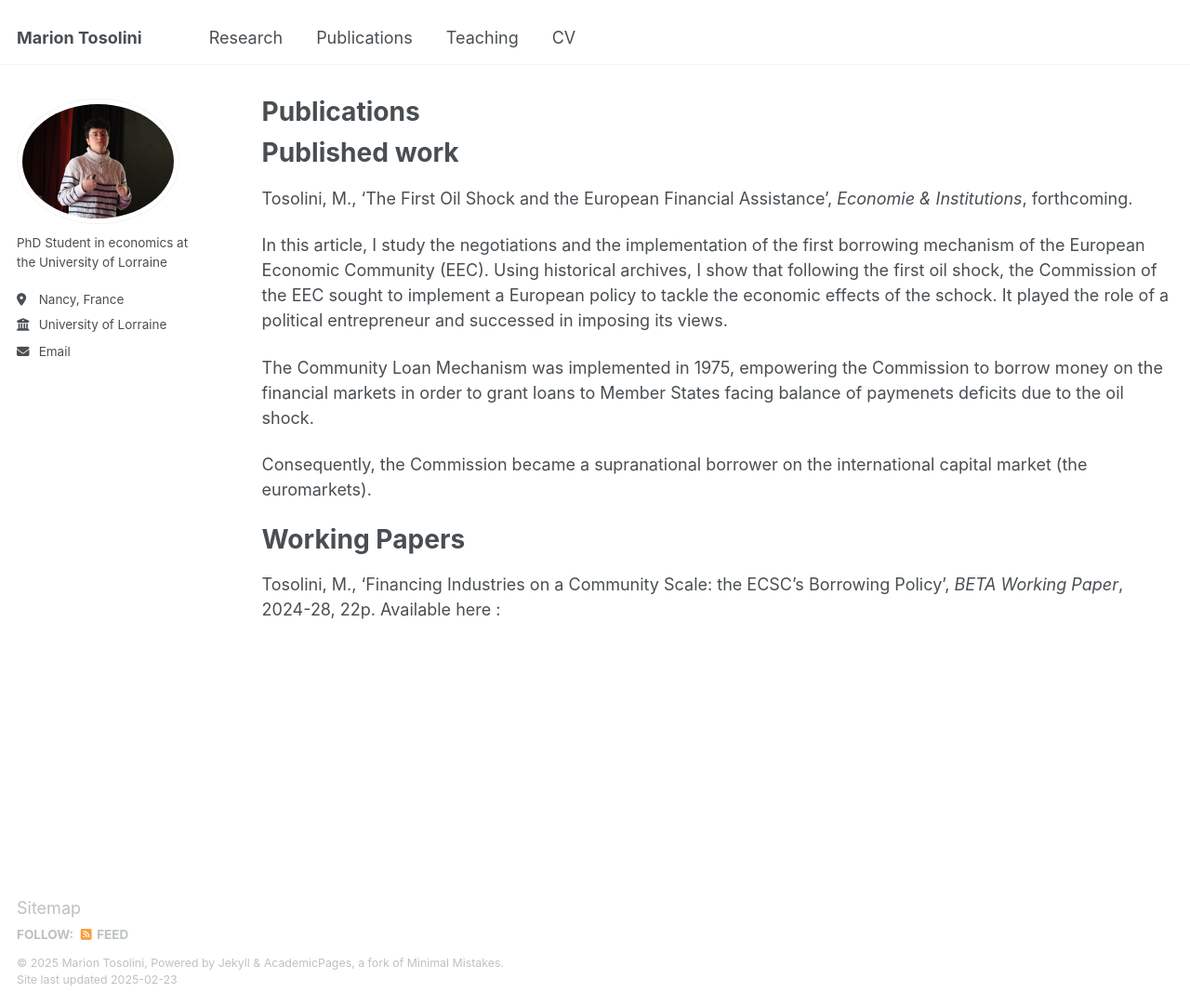
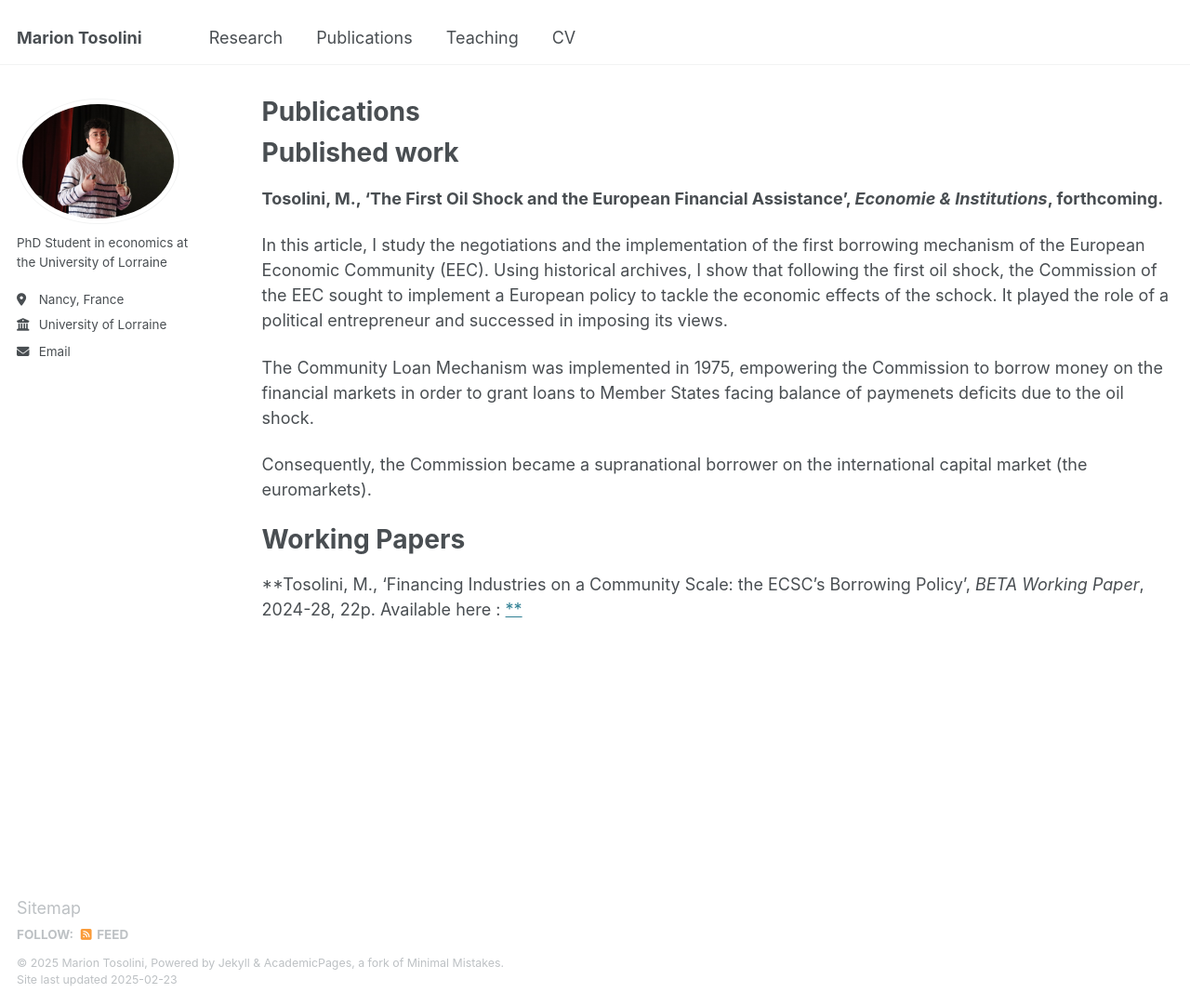
Before and after one commit to tosolini-marion/tosolini-marion.github.io, a Jekyll site: the page built from _pages/publications.md, in a window 1280 px wide and 1082 px high. Shown: the whole window at 93% size. Built offline with Jekyll 4.4.1, drawn with Linux system fonts in a browser that asks for light colours.

Commit message:
Update publications.md

```diff
--- a/_pages/publications.md
+++ b/_pages/publications.md
@@ -7,8 +7,7 @@ author_profile: true
 
 Published work
 ===
-Tosolini, M., 'The First Oil Shock and the European Financial Assistance', _Economie & Institutions_, forthcoming.
-
+**Tosolini, M., 'The First Oil Shock and the European Financial Assistance', _Economie & Institutions_, forthcoming.**
 
 In this article, I study the negotiations and the implementation of the first borrowing mechanism of the European Economic Community (EEC). Using historical archives, I show that following the first oil shock, the Commission of the EEC sought to implement a European policy to tackle the economic effects of the schock. It played the role of a political entrepreneur and successed in imposing its views.
 
@@ -21,4 +20,4 @@ Consequently, the Commission became a supranational borrower on the internationa
 
 Working Papers
 ===
-Tosolini, M., 'Financing Industries on a Community Scale: the ECSC’s Borrowing Policy’, _BETA Working Paper_, 2024-28, 22p. Available here :  <a href="{{https://beta.u-strasbg.fr/WP/2024/2024-28.pdf}}">
+**Tosolini, M., 'Financing Industries on a Community Scale: the ECSC’s Borrowing Policy’, _BETA Working Paper_, 2024-28, 22p. Available here :  <a href="{{https://beta.u-strasbg.fr/WP/2024/2024-28.pdf}}">**
```
